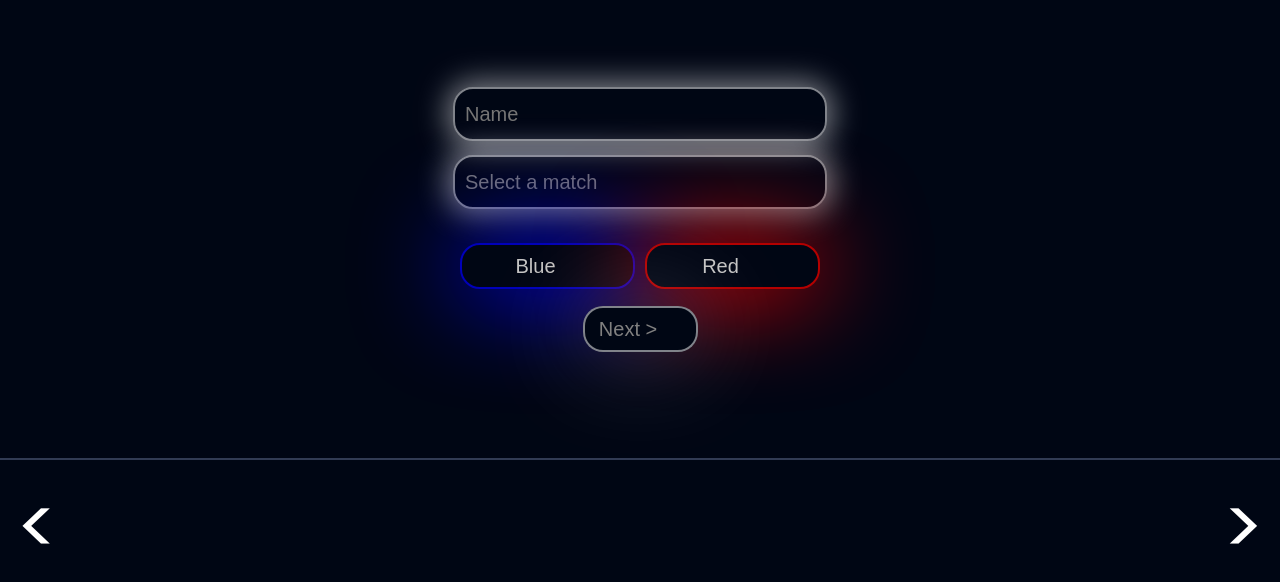
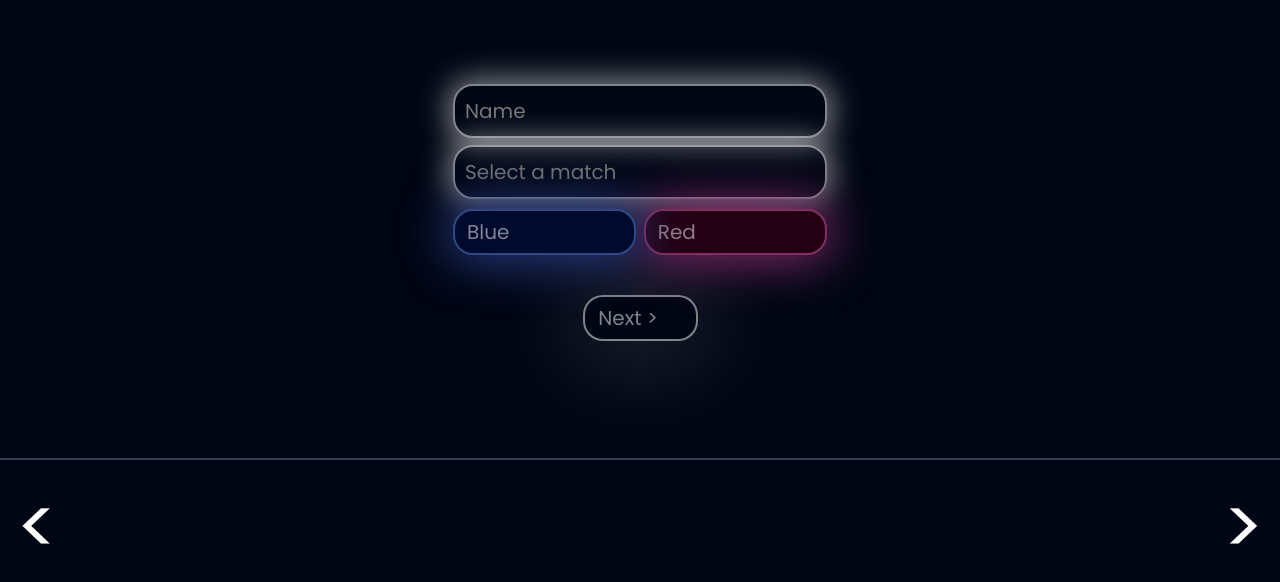
Before and after one commit to prak132/scouting-app, a React (Create React App) app in the folder scouting-app-2024/: page / in a window 1280 px wide. Shown: the part 188-770 px from the top of the page. Built offline with nearby package versions, Linux system fonts and the light colour scheme.

Commit message:
UI improvements
improved start page ui

```diff
--- a/scouting-app-2024/src/components/start/TextBox.css
+++ b/scouting-app-2024/src/components/start/TextBox.css
@@ -8,8 +8,9 @@
 
 .button-container {
   display: flex;
-  gap: 10px;
-  margin-top: 17px;
+  position: relative;
+  width: 374px;
+  max-width: 87%;
 }
 
 .NextButton {
@@ -20,45 +21,67 @@
   border: 2px solid rgba(255, 255, 255, 0.50);
   background: #000614;
   box-shadow: 0px 0px 100.9px 5px rgba(255, 255, 255, 0.24);
-  color: grey;
+  padding-right: 30px;
+  margin-top: 10px;
+  color: rgba(255, 255, 255, 0.50);
+  font-family: Poppins;
   font-size: 20px;
-  padding-right: 30px;
-  margin-top: 17px;
+  font-style: normal;
+  font-weight: 400;
+  line-height: normal;
 }
 
 .BlueButton,
 .RedButton {
   display: flex;
   align-items: center;
-  justify-content: center;
-  width: 175px;
+  padding-left: 12px;
+  max-width: 49%;
+  width: 220px;
   border: 2px solid transparent;
   box-shadow: 0px 0px 100.9px 5px transparent;
   cursor: pointer;
-  color: #C4C4C4;
   transition: background-color 0.3s ease;
+  color: rgba(255, 255, 255, 0.50);
+  font-family: Poppins;
+  font-size: 20px;
+  font-style: normal;
+  font-weight: 400;
+  line-height: normal;
 }
 
 .BlueButton {
-  border: 2px solid rgb(0, 0, 186);
-  box-shadow: 0px 0px 100.9px 5px blue;
+  border: 2px solid rgb(46, 73, 131);
+  box-shadow: 0px 0px 50px 5px rgb(44, 63, 137);
+  background: #000a2d;
+  position: relative;
+  left: 0;
 }
 
 .RedButton {
-  border: 2px solid rgb(180, 0, 0);
-  box-shadow: 0px 0px 100.9px 5px red;
+  border: 2px solid rgb(131, 46, 94);
+  box-shadow: 0px 0px 50px 5px rgb(137, 44, 111);
+  background: rgb(36, 0, 19);
+  margin-left: auto;
 }
 
 .BlueButton.active {
-  background-color: rgb(0, 0, 135);
+  background-color: rgb(42, 67, 121);
 }
 
 .RedButton.active {
-  background-color: rgb(122, 0, 0);
+  background-color: rgb(121, 42, 86);
 }
 
 .textbox-container {
+  display: flex;
   position: relative;
+  width: 500px;
+  max-width: 100%;
+}
+
+.Next {
+  margin-top: 40px;
 }
 
 .glowing-textbox {
@@ -72,6 +95,14 @@
   box-shadow: 0px 0px 30px 5px rgba(255, 255, 255, 0.50);
   font-size: 20px;
   margin-top: 15px;
+  max-width: 80%;
+  margin: auto;
+  color: rgba(255, 255, 255, 0.50);
+  font-family: Poppins;
+  font-size: 20px;
+  font-style: normal;
+  font-weight: 400;
+  line-height: normal;
 }
 
 .glowing-textbox:focus {
@@ -79,6 +110,13 @@
   border: 1px solid #FFF;
   background: rgba(145, 145, 145, 0.20);
   box-shadow: 0px 0px 51px 5px rgba(255, 255, 255, 0.50);
+}
+
+.glowing-dropdown {
+  display: flex;
+  position: relative;
+  width: 500px;
+  max-width: 100%;
 }
 
 .glowing-dropdown-input {
@@ -91,7 +129,15 @@
   background: rgba(217, 217, 217, 0.00);
   box-shadow: 0px 0px 30px 5px rgba(255, 255, 255, 0.50);
   font-size: 20px;
-  margin-top: 7px;
+  margin-top: 15px;
+  max-width: 80%;
+  margin: auto;
+  color: rgba(255, 255, 255, 0.50);
+  font-family: Poppins;
+  font-size: 20px;
+  font-style: normal;
+  font-weight: 400;
+  line-height: normal;
 }
 
 .glowing-dropdown-input:focus {
--- a/scouting-app-2024/src/components/start/layout.js
+++ b/scouting-app-2024/src/components/start/layout.js
@@ -80,7 +80,7 @@ const TextBox = () => {
       <button
         type="button"
         onClick={handleNextButtonClick}
-        className="NextButton"
+        className="NextButton Next"
       >
         Next {">"}
       </button>
```
